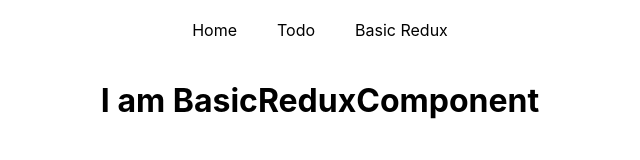
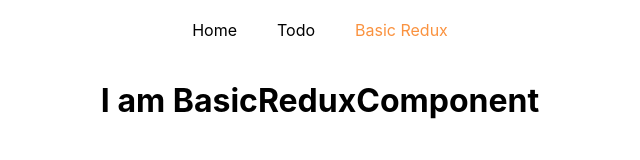
Before and after one commit to agarwalunnat/unnat-react-app-git, a React (Create React App) app: page /basicRedux in a window 1280 px wide. Shown: the top 160 px of the page, without its empty margins (320-960 px from the left). Built offline with nearby package versions, Linux system fonts and the light colour scheme.

Commit message:
reverted routing issue

```diff
--- a/src/Containers/Blog/Blog.js
+++ b/src/Containers/Blog/Blog.js
@@ -1,22 +1,21 @@
 import React, { Component } from 'react';
 // STEP: 2 #Router
-import { Route, NavLink, withRouter } from 'react-router-dom';
+import { Route, NavLink } from 'react-router-dom';
 
 import './Blog.css';
 import TodoComponent from '../Todo/TodoComponent';
 import BasicReduxComponent from '../BasicRedux/BasicReduxComponent';
 
-class Blog extends Component {
+export default class Blog extends Component {
     render() {
-        const { url: basePath } = this.props.match;
         return (
             <div className="Blog">
                 <header>
                     <nav>
                         <ul>
                             <li><NavLink to="/" exact>Home</NavLink></li>
-                            <li><NavLink to={{ pathname: `${basePath}/todo` }}>Todo</NavLink></li>
-                            <li><NavLink to={{ pathname: `${basePath}/basicRedux` }}>Basic Redux</NavLink></li>
+                            <li><NavLink to={{pathname: '/todo'}}>Todo</NavLink></li>
+                            <li><NavLink to={{pathname: '/basicRedux'}}>Basic Redux</NavLink></li>
                             {/* <li><NavLink to={{
                                 pathname: '/new-post',
                                 hash: '#submit',
@@ -34,5 +33,3 @@ class Blog extends Component {
         );
     }
 }
-
-export default withRouter(Blog);
```
